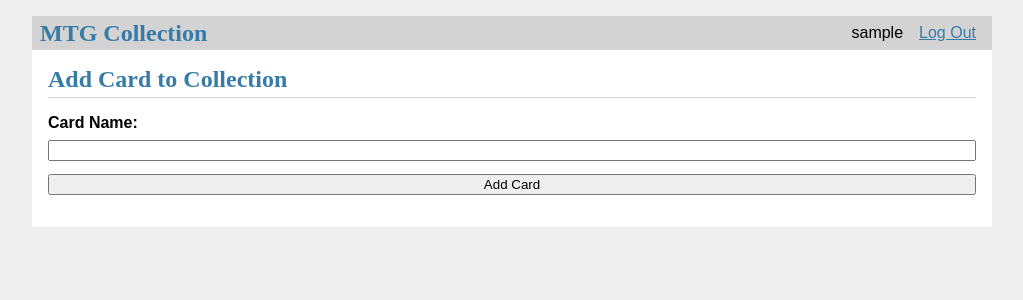
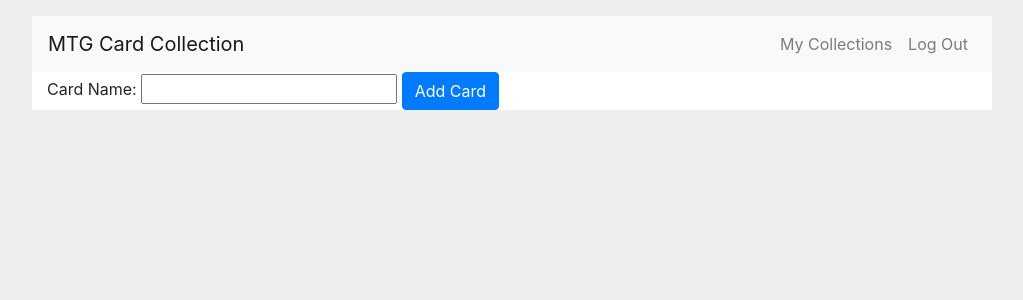
Before and after one commit to davmor21/miniproject3DavonMorrisF2024, a Flask app: page /collection/1/add in a window 1280 px wide. Shown: the top 300 px of the page, without its empty margins (128-1151 px from the left). Run offline with Flask 3, Linux system fonts and the light colour scheme; the visitor is signed in with stand-in values (Sample User, id 1); data comes from the database, SQL or seed files in the repository; some libraries are stand-ins or nearby versions.

Commit message:
Bootstrap buttons added, alternating colored rows for magic cards, looking to try and add autofill using bootstrap dropdown.

```diff
--- a/flaskr/mtg.py
+++ b/flaskr/mtg.py
@@ -12,8 +12,18 @@ from flaskr.db import get_db
 bp = Blueprint('mtg', __name__)
 
 @bp.route('/')
+@login_required  # Requires login to view the homepage
 def index():
-    return render_template('mtg/index.html')
+    db = get_db()
+    collections = db.execute(
+        'SELECT *'
+        ' FROM collection'
+        ' WHERE user_id = ?'
+        ' ORDER BY id DESC'  # Order by id to show the latest collections first
+        ' LIMIT 5',  # Fetch up to five collections
+        (g.user['id'],)
+    ).fetchall()
+    return render_template('mtg/index.html', collections=collections)
 
 @bp.route('/collections')
 @login_required
--- a/flaskr/schema.sql
+++ b/flaskr/schema.sql
@@ -7,14 +7,14 @@ CREATE TABLE user (
   password TEXT NOT NULL
 );
 
-CREATE TABLE post (
-  id INTEGER PRIMARY KEY AUTOINCREMENT,
-  author_id INTEGER NOT NULL,
-  created TIMESTAMP NOT NULL DEFAULT CURRENT_TIMESTAMP,
-  title TEXT NOT NULL,
-  body TEXT NOT NULL,
-  FOREIGN KEY (author_id) REFERENCES user (id)
-);
+-- CREATE TABLE post (
+--   id INTEGER PRIMARY KEY AUTOINCREMENT,
+--   author_id INTEGER NOT NULL,
+--   created TIMESTAMP NOT NULL DEFAULT CURRENT_TIMESTAMP,
+--   title TEXT NOT NULL,
+--   body TEXT NOT NULL,
+--   FOREIGN KEY (author_id) REFERENCES user (id)
+-- );
 
 CREATE TABLE card (
   id INTEGER PRIMARY KEY AUTOINCREMENT,
--- a/flaskr/static/style.css
+++ b/flaskr/static/style.css
@@ -24,3 +24,7 @@ nav ul li a, nav ul li span, header .action { display: block; padding: 0.5rem; }
 .content textarea { min-height: 12em; resize: vertical; }
 input.danger { color: #cc2f2e; }
 input[type=submit] { align-self: start; min-width: 10em; }
+.card-img {
+    max-width: 200px;
+    max-height: 300px;
+}
--- a/flaskr/templates/base.html
+++ b/flaskr/templates/base.html
@@ -1,24 +1,51 @@
-<!doctype html>
+<!DOCTYPE html>
+<html lang="en">
+  <head>
+    <meta charset="UTF-8">
+    <meta name="viewport" content="width=device-width, initial-scale=1.0">
     <title>{% block title %}{% endblock %} - Flaskr</title>
+    <link rel="stylesheet" href="https://stackpath.bootstrapcdn.com/bootstrap/4.5.2/css/bootstrap.min.css">
     <link rel="stylesheet" href="{{ url_for('static', filename='style.css') }}">
-<nav>
-  <h1>MTG Collection</h1>
-  <ul>
+  </head>
+  <body>
+    <nav class="navbar navbar-expand-lg navbar-light bg-light">
+      <a class="navbar-brand" href="{{ url_for('mtg.index') }}">MTG Card Collection</a>
+      <button class="navbar-toggler" type="button" data-toggle="collapse" data-target="#navbarNav" aria-controls="navbarNav" aria-expanded="false" aria-label="Toggle navigation">
+        <span class="navbar-toggler-icon"></span>
+      </button>
+      <div class="collapse navbar-collapse" id="navbarNav">
+        <ul class="navbar-nav ml-auto">
           {% if g.user %}
-      <li><span>{{ g.user['username'] }}</span>
-      <li><a href="{{ url_for('auth.logout') }}">Log Out</a>
+            <li class="nav-item">
+              <a class="nav-link" href="{{ url_for('mtg.collections') }}">My Collections</a>
+            </li>
+            <li class="nav-item">
+              <a class="nav-link" href="{{ url_for('auth.logout') }}">Log Out</a>
+            </li>
           {% else %}
-      <li><a href="{{ url_for('auth.register') }}">Register</a>
-      <li><a href="{{ url_for('auth.login') }}">Log In</a>
+            <li class="nav-item">
+              <a class="nav-link" href="{{ url_for('auth.register') }}">Register</a>
+            </li>
+            <li class="nav-item">
+              <a class="nav-link" href="{{ url_for('auth.login') }}">Log In</a>
+            </li>
           {% endif %}
         </ul>
+      </div>
     </nav>
-<section class="content">
-  <header>
-    {% block header %}{% endblock %}
-  </header>
+    <div class="container">
       {% for message in get_flashed_messages() %}
-    <div class="flash">{{ message }}</div>
+        <div class="alert alert-warning alert-dismissible fade show" role="alert">
+          {{ message }}
+          <button type="button" class="close" data-dismiss="alert" aria-label="Close">
+            <span aria-hidden="true">&times;</span>
+          </button>
+        </div>
       {% endfor %}
       {% block content %}{% endblock %}
-</section>
+    </div>
+    <script src="https://code.jquery.com/jquery-3.5.1.slim.min.js"></script>
+    <script src="https://cdn.jsdelivr.net/npm/popper.js@1.16.1/dist/umd/popper.min.js"></script>
+    <script src="https://stackpath.bootstrapcdn.com/bootstrap/4.5.2/js/bootstrap.min.js"></script>
+  </body>
+</html>
--- a/flaskr/templates/mtg/add_card.html
+++ b/flaskr/templates/mtg/add_card.html
@@ -1,13 +1,13 @@
 {% extends 'base.html' %}
 
 {% block header %}
-  <h1>{% block title %}Add Card to Collection{% endblock %}</h1>
+<h1>{% block title %}Add Card to Collection{% endblock %}</h1>
 {% endblock %}
 
 {% block content %}
-  <form method="post">
+<form method="post">
     <label for="card_name">Card Name:</label>
     <input type="text" name="card_name" id="card_name" required>
-    <button type="submit">Add Card</button>
-  </form>
+    <button type="submit" class="btn btn-primary">Add Card</button>
+</form>
 {% endblock %}
--- a/flaskr/templates/mtg/collections.html
+++ b/flaskr/templates/mtg/collections.html
@@ -9,10 +9,9 @@
     {% for collection in collections %}
     <li>
         <a href="{{ url_for('mtg.collection', collection_id=collection['id']) }}">{{ collection['name'] }}</a>
-        <a href="{{ url_for('mtg.add_card', collection_id=collection['id']) }}">Add Card</a>
     </li>
     {% endfor %}
 </ul>
 
-<a href="{{ url_for('mtg.create_collection') }}">Create New Collection</a>
+<a href="{{ url_for('mtg.create_collection') }}" class="btn btn-lg btn-success">Create New Collection</a>
 {% endblock %}
```
Also changed, not shown: flaskr/templates/blog/create.html (deleted, +0 -15 lines), flaskr/templates/blog/index.html (deleted, +0 -28 lines), flaskr/templates/blog/update.html (deleted, +0 -20 lines), flaskr/templates/mtg/collection.html (+18 -8 lines), flaskr/templates/mtg/create_collection.html (+4 -4 lines), flaskr/templates/mtg/index.html (+17 -3 lines), 1 other file. Lines whose indentation alone changed are shown as unchanged.
